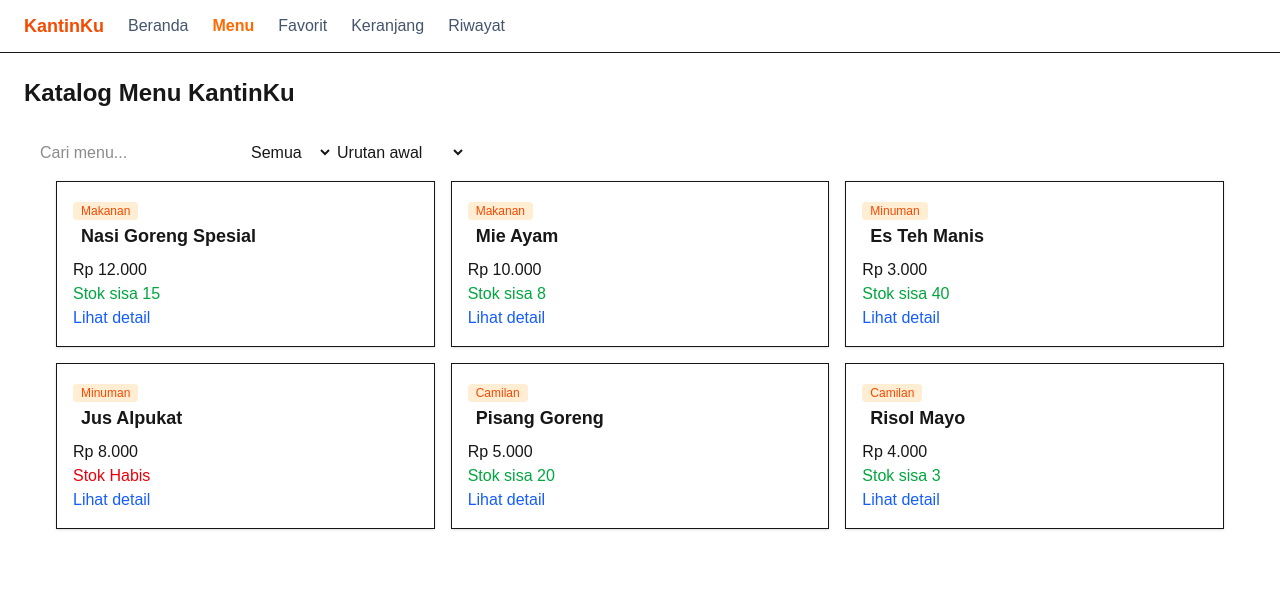
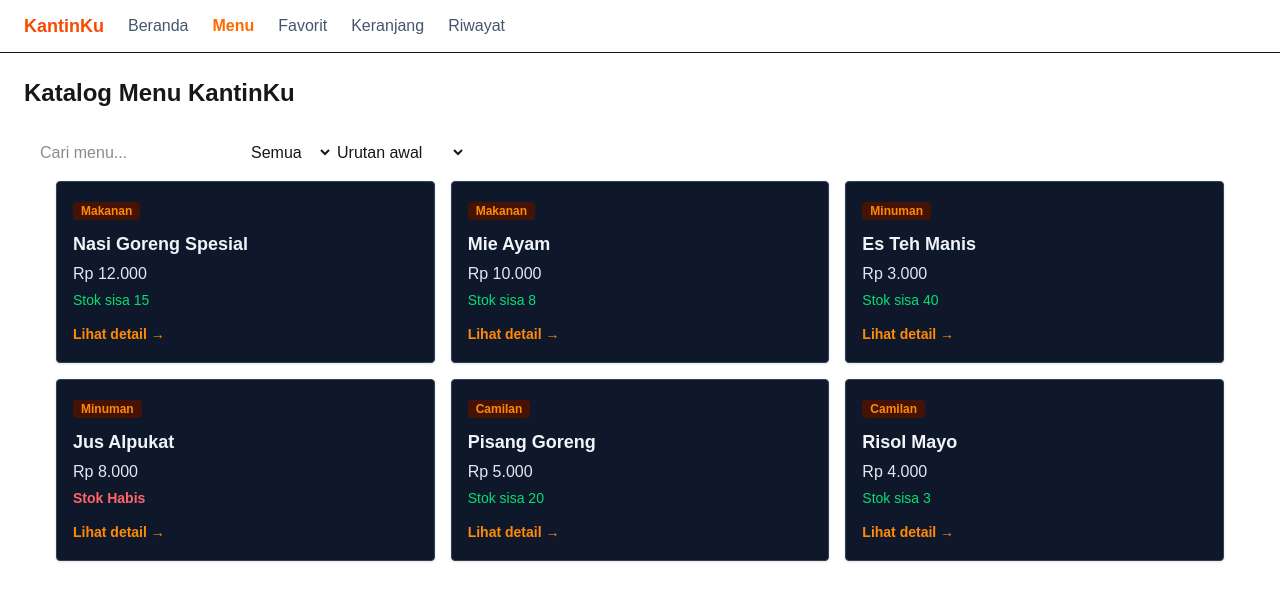
Before and after one commit to fachturrpl1/kantinku, a Next.js app: page /menu in a window 1280 px wide. Shown: the top 600 px of the page. Built offline with nearby package versions, Linux system fonts and the light colour scheme.

Commit message:
fix(kartumenu): menggunakna textsalte sebagai bg lalu mengubah link menjadi oranye

```diff
--- a/app/components/KartuMenu.tsx
+++ b/app/components/KartuMenu.tsx
@@ -4,20 +4,22 @@ import Link from 'next/link'
 export default function KartuMenu({ menu } : { menu : Menu }) {
     const sisa = menu.stok
     return(
-        <div className="border p-4 shadow-sm">
-            <span className='rounded bg-orange-100 text-orange-600 px-2 py-0.5 text-xs'>{menu.kategori}</span>
-            <h3 className='ml-2 text-lg font-semibold'>{menu.nama}</h3>
-            <p className='mt-2 font-medium'>{rupiah(menu.harga)}</p>
+        <div className="border border-slate-700 bg-slate-900 p-4 rounded shadow-sm text-slate-100">
+            <span className='rounded bg-orange-950 text-orange-400 px-2 py-0.5 text-xs font-semibold'>{menu.kategori}</span>
+            <h3 className='mt-2 text-lg font-semibold text-slate-100'>{menu.nama}</h3>
+            <p className='mt-1 font-medium text-slate-200'>{rupiah(menu.harga)}</p>
             <p
-                className={
-                    sisa === 0 ? 'text-red-600' : 'text-green-600'
-                }
-            >{sisa == 0 ? 'Stok Habis' : `Stok sisa ${sisa}`}</p>
+                className={`text-sm mt-1 mb-3 ${
+                    sisa === 0 ? 'text-red-400 font-semibold' : 'text-green-400'
+                }`}
+            >
+                {sisa == 0 ? 'Stok Habis' : `Stok sisa ${sisa}`}
+            </p>
             <Link
                 href={`/menu/${menu.id}`}
-                className='text-blue-600 hover:underline'
+                className='inline-block text-orange-400 hover:underline text-sm font-semibold'
             >
-                Lihat detail
+                Lihat detail &rarr;
             </Link>
         </div>
     )
```
